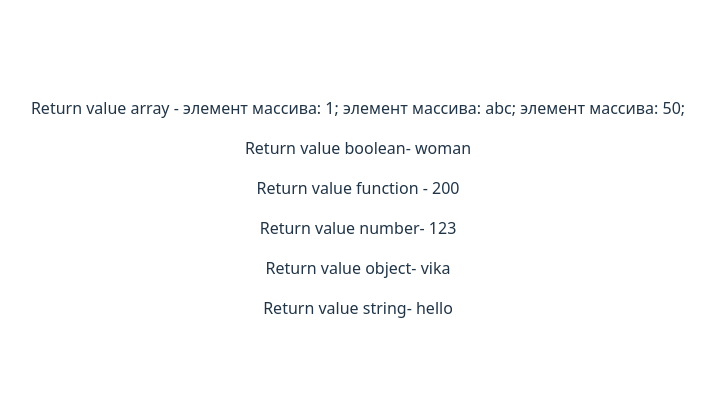
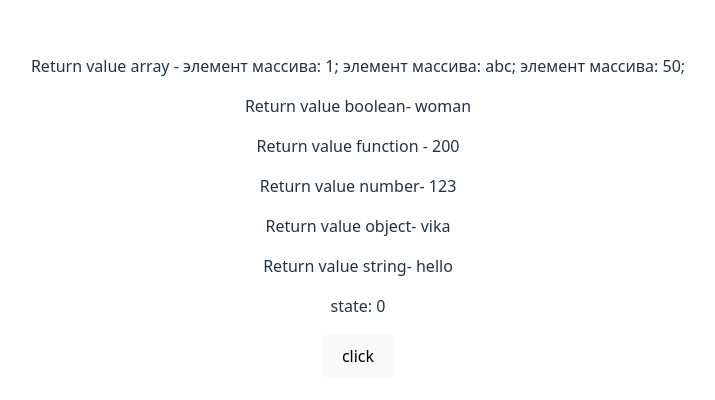
Before and after one commit to ViktoriaIvanova97/react-project, a React (Vite) app in the folder vite-project/: page / in a window 1280 px wide. Shown: the part 192-592 px from the top of the page, without its empty margins (282-997 px from the left). Built offline with nearby package versions, Linux system fonts and the light colour scheme.

Commit message:
add button increase state

```diff
--- a/vite-project/src/App.jsx
+++ b/vite-project/src/App.jsx
@@ -2,6 +2,7 @@ import { useState } from "react";
 import reactLogo from "./assets/react.svg";
 import viteLogo from "/vite.svg";
 import "./App.css";
+import StateFun from "./State";
 
 import ArrFun from "./CompArr";
 import BoolFun from "./CompBoolean";
@@ -23,6 +24,7 @@ function App() {
       <NumberFun num={123} />
       <ObjFun obj={{ name: "vika", age: 27 }} />
       <StrFun str={"hello"} />
+      <StateFun />
     </>
   );
 }
--- /dev/null
+++ b/vite-project/src/State.jsx
@@ -0,0 +1,14 @@
+import React, { useState } from "react";
+
+const StateFun = () => {
+  const [increaseState, increaseSetState] = useState(0);
+
+  return (
+    <>
+      <p>state: {increaseState}</p>
+      <button onClick={() => increaseSetState(preState =>preState + 1)}>click</button>
+    </>
+  );
+};
+
+export default StateFun;
```
